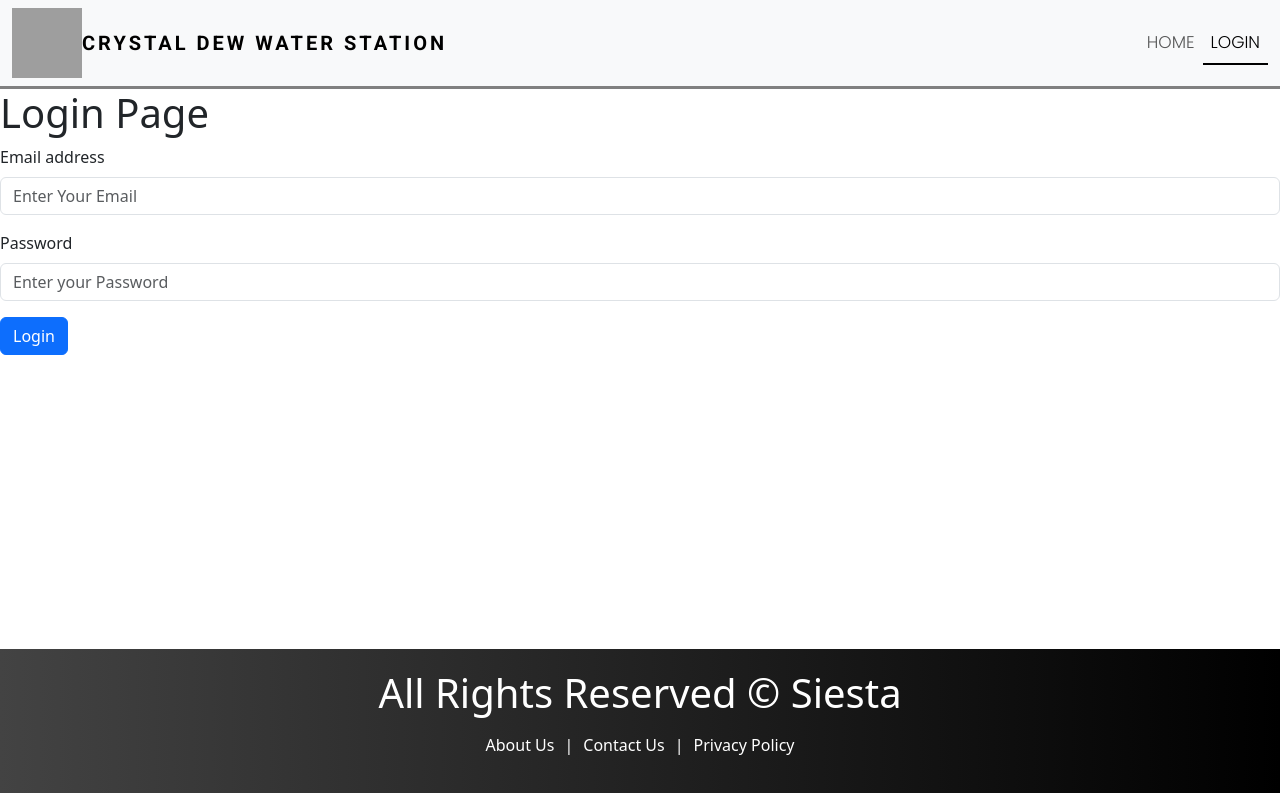
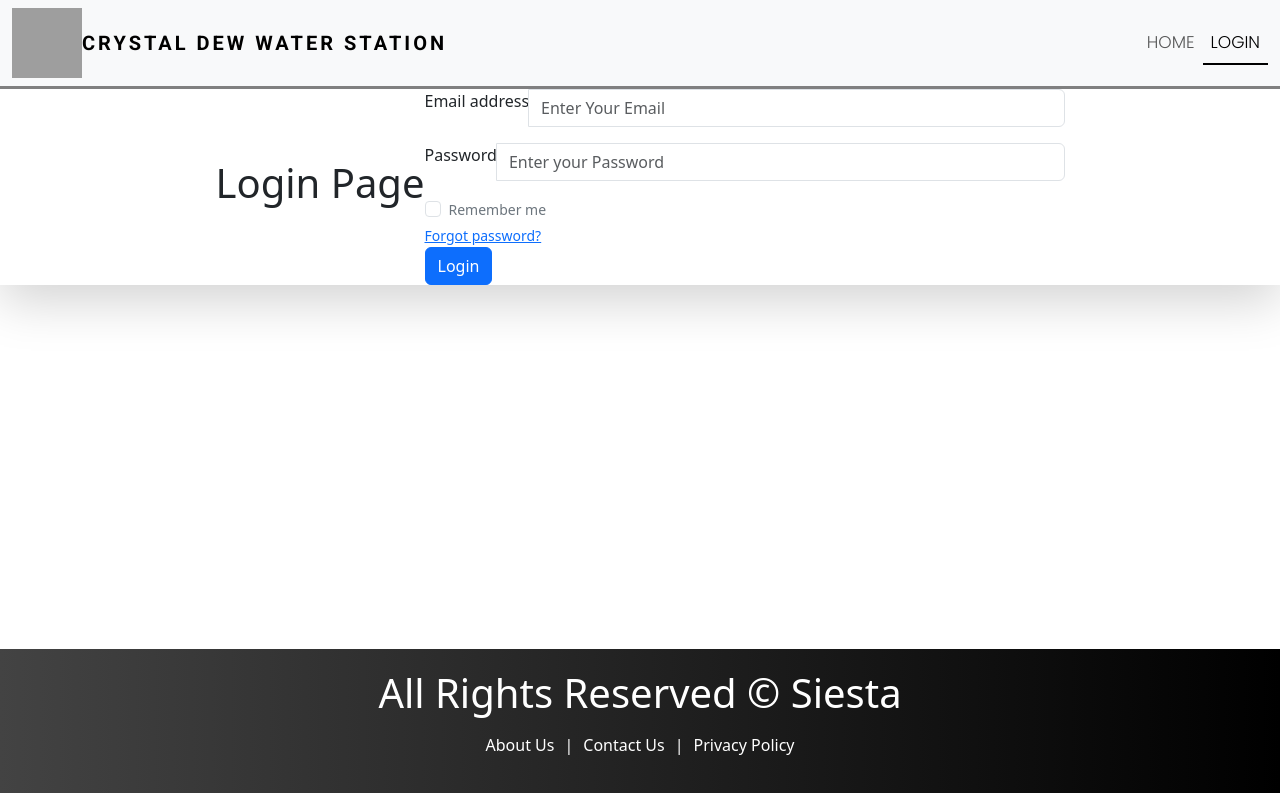
Before and after one commit to Kian-James/Crystal-Dew-Management-System, a React (Vite) app in the folder client/: page /login in a window 1280 px wide. Built offline with nearby package versions, Linux system fonts and the light colour scheme; grey boxes are pictures that could not be loaded; a web font is replaced by a local one.

Commit message:
style: modified login page
I'll ayos it tomorrow

```diff
--- a/client/src/components/Layout/Header.jsx
+++ b/client/src/components/Layout/Header.jsx
@@ -1,7 +1,6 @@
-import { NavLink, Link } from "react-router-dom";
+import toast from "react-hot-toast";
+import { Link, NavLink } from "react-router-dom";
 import { useAuth } from "../../context/auth";
-import toast from "react-hot-toast";
-import Dashboard from "../../pages/User/Dashboard";
 
 const Header = () => {
   const [auth, setAuth] = useAuth();
@@ -31,7 +30,7 @@ const Header = () => {
           </button>
           <div className="collapse navbar-collapse" id="navbarTogglerDemo01">
             <img
-              src={"../components/Images/PBSI-LOGO-1.png"}
+              src={"../components/Images/crystalDew_logo.png"}
               alt="brand-logo"
               className="brand-logo"
             />
--- /dev/null
+++ b/client/src/pages/Auth/Login.css
@@ -0,0 +1,37 @@
+body{
+    font-family: 'Poppins', sans-serif;
+    background: #fcf4fb;                    /*Change next time cause idk whats better*/
+    display: flex;
+    align-items: center;
+    justify-content: center;
+    flex-direction: column;
+    height: 100vh;
+}
+
+/*Box Container*/
+.content{
+    background-color: white;
+    border-radius: 40px;
+    position: relative;
+    overflow: hidden;                       /*Hide content outside the element*/
+    width: 50vw;
+    min-width: 500px;
+    max-width: 100%;
+}
+
+.content button{
+    background-color: #21295C;
+    color: white;
+    padding: 10px 10px;
+    border: 1px solid transparent;
+    border-radius: 8px;
+    font-weight: 600;
+    letter-spacing: 0.5px;
+    text-transform: uppercase;
+    margin-top: 10px;
+
+}
+
+.right-box{
+    padding: 40px 30px 40px 40px;
+}
--- a/client/src/pages/Auth/Login.jsx
+++ b/client/src/pages/Auth/Login.jsx
@@ -1,8 +1,8 @@
+import axios from "axios";
 import React, { useState } from "react";
+import toast from "react-hot-toast";
+import { useLocation, useNavigate } from "react-router-dom";
 import Layout from "../../components/Layout/Layout";
-import { useNavigate, useLocation } from "react-router-dom";
-import toast from "react-hot-toast";
-import axios from "axios";
 import { useAuth } from "../../context/auth";
 
 // Login component for user authentication
@@ -45,41 +45,41 @@ const Login = () => {
 
   return (
     <Layout title={"Login"}>
-      <div className="form-container">
+      {/*Old code: <div className="form-container">"*/}
+      <div className="content justify-content-center align-items-center d-flex shadow-lg" id='content'>
         <h1 className="title">Login Page</h1>
+
+        <div className='col-md-6 d-right-box'>
+
         <form onSubmit={handleSubmit}>
-          <div className="mb-3">
-            <label htmlFor="exampleInputEmail1" className="form-label">
-              Email address
-            </label>
-            <input
-              type="email"
-              value={email}
-              onChange={(e) => setEmail(e.target.value)}
-              className="form-control"
-              id="Input-Email"
-              placeholder="Enter Your Email"
-              required
-            />
+          <div className="input-group mb-3">
+            <label htmlFor="exampleInputEmail1" className="form-label"> Email address</label>
+            <input type="email" value={email} onChange={(e) => setEmail(e.target.value)}
+                                className="form-control" id="Input-Email"
+                                placeholder="Enter Your Email" required/>
           </div>
-          <div className="mb-3">
-            <label htmlFor="exampleInputPassword1" className="form-label">
-              Password
-            </label>
-            <input
-              type="password"
-              value={password}
-              onChange={(e) => setPassword(e.target.value)}
-              className="form-control"
-              id="Input-Password"
-              placeholder="Enter your Password"
-              required
-            />
+
+          <div className="input-group mb-3">
+            <label htmlFor="exampleInputPassword1" className="form-label">Password</label>
+            <input type="password" value={password} onChange={(e) => setPassword(e.target.value)}
+                                  className="form-control" id="Input-Password"
+                                  placeholder="Enter your Password" required/>
           </div>
-          <button type="submit" className="btn btn-primary">
-            Login
-          </button>
+
+          {/*Added a checkbox*/}
+          <div className="form-check">
+            <input type="checkbox" className="form-check-input" id="rememberMe" />
+            <label htmlFor="form-check" className="form-check-label text-secondary"><small>Remember me</small></label>
+          </div>
+
+          {/*Added a forgot password*/}
+          <div className="forgot-password">
+            <small><a href="#">Forgot password?</a></small>
+          </div>
+
+          <button type="submit" className="btn btn-primary">Login</button>
         </form>
+        </div>
       </div>
     </Layout>
   );
```
Also changed, not shown: client/src/App.jsx (+16 -16 lines), client/src/components/Images/PBSI-LOGO-1.png (deleted), client/src/components/Images/crystalDew_logo.png (added).
